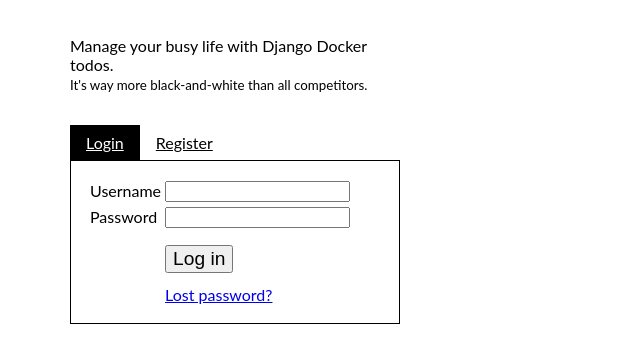
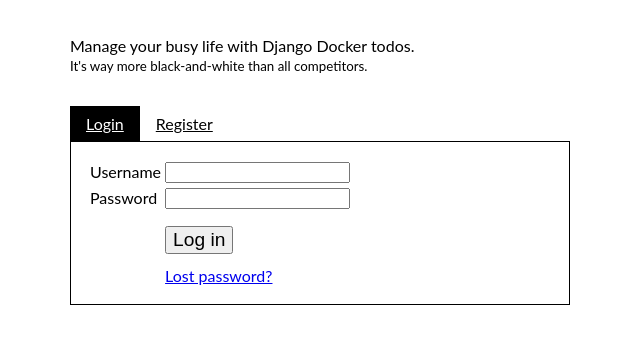
Before and after one commit to ErnstHaagsman/djangodocker, a Django app: template djangodocker/templates/registration/login.html in a window 1280 px wide. Shown: the part 90-453 px from the top of the page, without its empty margins (0-640 px from the left). Run offline with Django 3.2, Linux system fonts and the light colour scheme; the template is opened without the code that fills it, so the values that code supplies are empty, except form fields; tables that the repository leaves empty hold one stand-in row (values such as "Sample post"); form fields are guessed from the names that the template uses.

Commit message:
Make login form 500px wide

```diff
--- a/djangodocker/templates/registration/login.html
+++ b/djangodocker/templates/registration/login.html
@@ -23,7 +23,7 @@
 
 <style>
 #authform {
-    width: 330px;
+    width: 500px;
     padding: 20px;
 }
 
```
